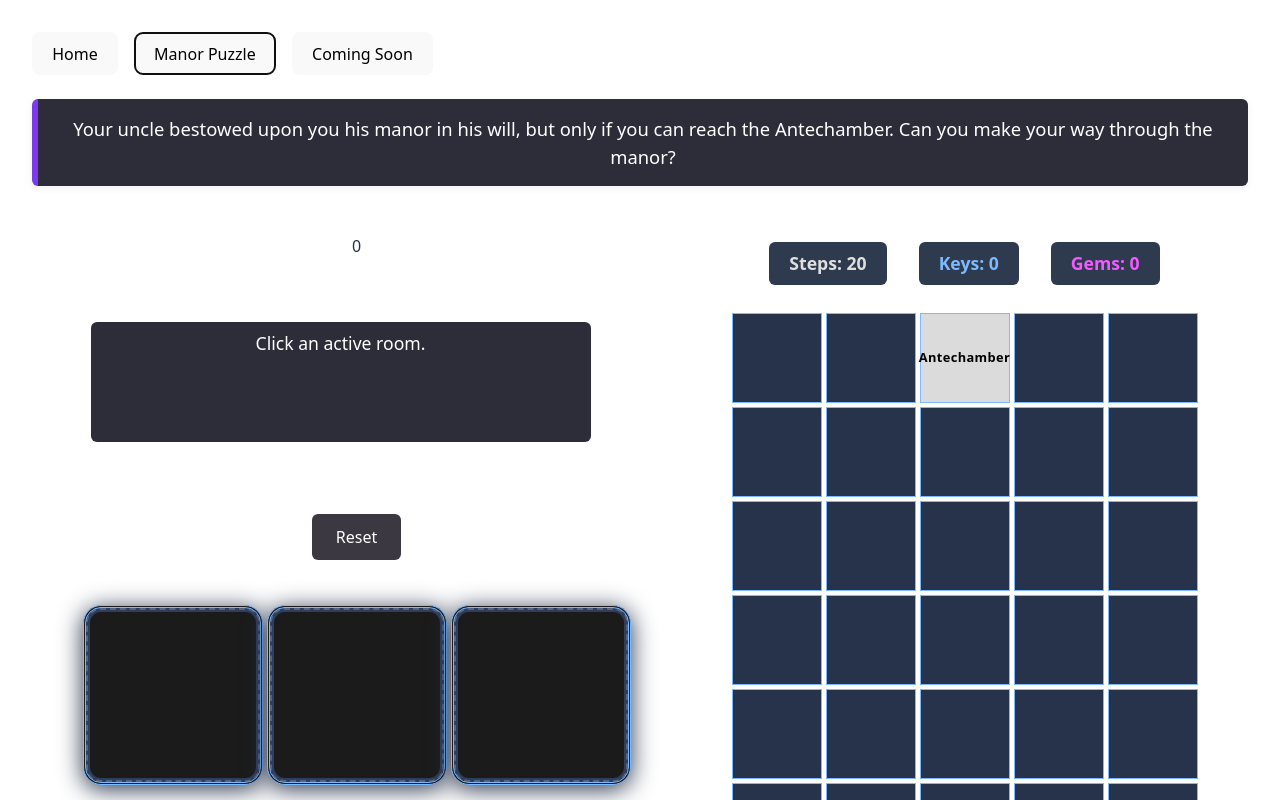
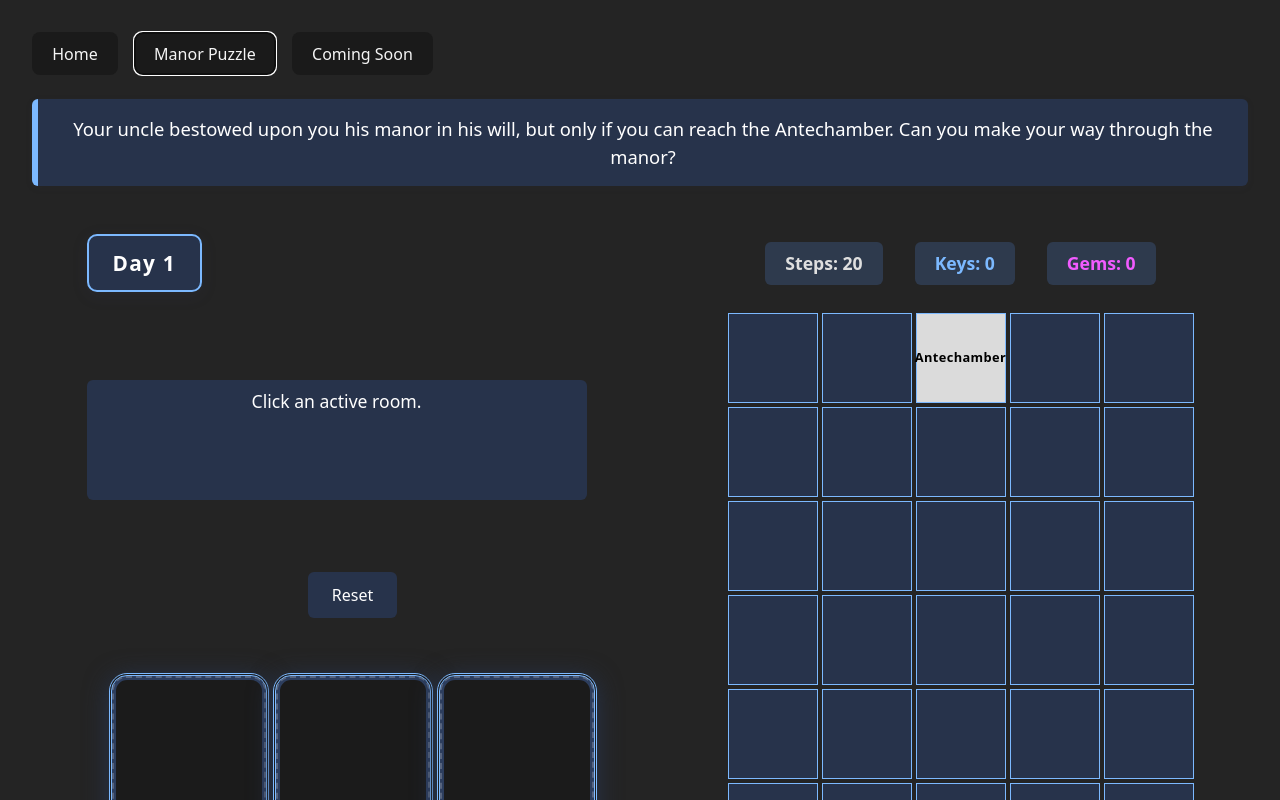
Before and after one commit to JasonMTarka/react-vite-portfolio, a React (Vite) app: page / in a window 1280 px wide. Both pictures are taken after a click on the button "Manor Puzzle". Shown: the top 800 px of the page. Built offline with nearby package versions, Linux system fonts and the light colour scheme.

Commit message:
Fixed light mode, added day display, fixed types

```diff
--- a/src/CSS/Puzzle/Puzzle.css
+++ b/src/CSS/Puzzle/Puzzle.css
@@ -16,6 +16,18 @@
   initial-value: #f15bff;
 }
 
+@property --room-size {
+  syntax: "<length>";
+  inherits: false;
+  initial-value: 90px;
+}
+
+@property --blueprint-size {
+  syntax: "<length>";
+  inherits: false;
+  initial-value: 160px;
+}
+
 .puzzle-grid {
   display: flex;
   flex-direction: column;
@@ -30,8 +42,8 @@
 }
 
 .puzzle-cell {
-  width: 90px;
-  height: 90px;
+  width: var(--room-size);
+  height: var(--room-size);
   background: #e0e0e0;
   border: 1px solid var(--blueprint-lightblue);
   box-sizing: border-box;
@@ -109,8 +121,8 @@
 .puzzle-explain {
   margin-bottom: 1.5rem;
   padding: 1rem 1.5rem;
-  background: #2d2d3a;
-  border-left: 6px solid #7c3aed;
+  background: var(--blueprint-blue);
+  border-left: 6px solid var(--blueprint-lightblue);
   border-radius: 6px;
   font-size: 1.15rem;
   color: #fff;
@@ -121,11 +133,11 @@
   background: #282833;
 }
 
-.clear-grid-btn {
+.reset-btn {
   margin-top: 4rem;
   padding: 0.75rem 1.5rem;
   font-size: 1rem;
-  background: #3b3841;
+  background: var(--blueprint-blue);
   color: #fff;
   border: none;
   border-radius: 6px;
@@ -133,7 +145,7 @@
   transition: background 0.2s;
 }
 
-.clear-grid-btn:hover {
+.reset-btn:hover {
   background: var(--blueprint-lightblue);
   color: black;
 }
@@ -166,7 +178,7 @@
   min-height: 7.5rem; /* Reserve space for up to 4 lines of text */
   margin: 4rem 2rem 0.5rem 0;
   padding: 0.5rem 1.25rem;
-  background: #2d2d3a;
+  background: var(--blueprint-blue);
   color: #fff;
   border-radius: 6px;
   font-size: 1.1rem;
@@ -203,8 +215,8 @@
   flex-direction: column;
   align-items: center;
   justify-content: center;
-  width: 180px;
-  height: 180px;
+  width: var(--blueprint-size);
+  height: var(--blueprint-size);
   background: var(--blueprint-blue);
   border: 3px double var(--blueprint-lightblue);
   box-shadow: 0 4px 24px var(--blueprint-blue), 0 0 0 4px #2d3e5e inset;
@@ -261,3 +273,36 @@
   letter-spacing: 0.05em;
   text-align: center;
 }
+
+.room-name {
+  display: block;
+  width: 100%;
+  text-align: center;
+  font-size: clamp(0.8rem, 1.1vw, 0.9rem);
+  font-weight: 600;
+  line-height: 1.2;
+  white-space: normal;
+  word-break: break-word;
+  overflow: visible;
+}
+
+.day-display {
+  display: block;
+  margin: 0 0 1.5rem 0;
+  padding: 0.7rem 1.5rem;
+  background: var(--blueprint-blue);
+  color: #fff;
+  border-radius: 10px;
+  font-size: 1.3rem;
+  font-weight: 700;
+  letter-spacing: 0.06em;
+  text-align: left;
+  box-shadow: 0 4px 16px rgba(60, 60, 100, 0.13);
+  border: 2px solid var(--blueprint-lightblue);
+  align-self: flex-start;
+}
+
+/* TODO
+@media (prefers-color-scheme: light) {
+
+} */
--- a/src/CSS/index.css
+++ b/src/CSS/index.css
@@ -24,8 +24,6 @@ a:hover {
 
 body {
   margin: 0;
-  /* display: flex;
-  place-items: center; */
   min-width: 320px;
   min-height: 100vh;
 }
@@ -55,14 +53,15 @@ button:focus-visible {
 }
 
 @media (prefers-color-scheme: light) {
-  :root {
+  /* :root {
     color: #213547;
     background-color: #ffffff;
-  }
+  } */
   a:hover {
     color: #747bff;
   }
   button {
-    background-color: #f9f9f9;
+    /* background-color: #f9f9f9; */
+    color: whitesmoke;
   }
 }
--- a/src/Components/Puzzle/Puzzle.tsx
+++ b/src/Components/Puzzle/Puzzle.tsx
@@ -9,9 +9,9 @@ import type { Blueprint, ManorData } from "./types";
 
 const startingState = JSON.stringify(manorData);
 
-const getRuns = () => {
-  const storedRuns = localStorage.getItem("runs");
-  return storedRuns ? parseInt(storedRuns, 10) : 0;
+const getDay = () => {
+  const storedRuns = localStorage.getItem("day");
+  return storedRuns ? parseInt(storedRuns, 10) : 1;
 };
 
 const Puzzle: React.FC = () => {
@@ -28,7 +28,7 @@ const Puzzle: React.FC = () => {
   const [isFrozen, setIsFrozen] = useState(false);
   const [victory, setVictory] = useState(false);
 
-  const [runs, setRuns] = useState(getRuns());
+  const [day, setDay] = useState(getDay());
 
   const saveNewManorState = (
     roomId: string,
@@ -89,9 +89,6 @@ const Puzzle: React.FC = () => {
 
   const updateRoomStatus = (roomId: string, newStatus: string) => {
     saveNewManorState(roomId, "status", newStatus);
-    // const newManorState = { ...manorState };
-    // newManorState[roomId].status = newStatus;
-    // setManorState(newManorState);
     if (newStatus === STATUSES.activated) {
       activateSurroundingRooms(roomId);
     }
@@ -144,9 +141,6 @@ const Puzzle: React.FC = () => {
       ]);
       setKeys(keys - 1);
       saveNewManorState(roomId, "status", STATUSES.current);
-      // const newManorState = { ...manorState };
-      // newManorState[roomId].status = STATUSES.active;
-      // setManorState(newManorState);
       goToChoice();
       return;
     }
@@ -161,7 +155,6 @@ const Puzzle: React.FC = () => {
       return;
     }
 
-    //saveNewManorState(currentRoom, "blueprint", blueprint);
     const newManorState = { ...manorState };
     newManorState[currentRoom].blueprint = blueprint;
     newManorState[currentRoom].blueprint.draftable = false;
@@ -220,12 +213,12 @@ const Puzzle: React.FC = () => {
     setChoicesActive(false);
     setGems(0);
     setKeys(0);
-    setRuns(runs + 1);
+    setDay(day + 1);
     setMessage(["Click an active room."]);
     setSteps(STARTING_STEPS);
     resetBlueprints();
     localStorage.setItem("manorState", "");
-    localStorage.setItem("runs", (runs + 1).toString());
+    localStorage.setItem("day", (day + 1).toString());
   };
 
   const createRoomId = (col: number, row: number) => {
@@ -269,13 +262,13 @@ const Puzzle: React.FC = () => {
         }}
       >
         <div className="side-row-container">
-          <div>{runs}</div>
+          <div className="day-display">Day {day}</div>
           <div className="message-display">
             {message.map((val, i) => {
               return <div key={i}>{val}</div>;
             })}
           </div>
-          <button className="clear-grid-btn" onClick={reset}>
+          <button className="reset-btn" onClick={reset}>
             Reset
           </button>
           <div className="side-row">
--- a/src/Components/Puzzle/Room.tsx
+++ b/src/Components/Puzzle/Room.tsx
@@ -37,11 +37,11 @@ const Room = ({
       id={roomId}
       onClick={() => handleClick(roomId, state.status)}
     >
-      {state.status === STATUSES.locked ? "Locked" : ""}
-      {state.status === STATUSES.active ? "Available" : ""}
       {[state.blueprint?.name].map((line, index) => {
         return <div key={index}>{line}</div>;
       })}
+      {state.status === STATUSES.locked ? "Locked" : ""}
+      {state.status === STATUSES.active ? "Available" : ""}
     </div>
   );
 };
--- a/src/Components/Puzzle/constants.ts
+++ b/src/Components/Puzzle/constants.ts
@@ -1,6 +1,6 @@
-import type { Resource, Operation, Color, Direction } from "./types";
+import type { Resource, Operation, Color, Direction, Status } from "./types";
 
-export const STATUSES = {
+export const STATUSES: Record<Status, Status> = {
   inactive: "inactive",
   active: "active",
   activated: "activated",
--- a/src/Components/Puzzle/types.ts
+++ b/src/Components/Puzzle/types.ts
@@ -27,7 +27,7 @@ export interface Effect {
 
 export interface ManorData {
   [key: string]: {
-    status: string;
+    status: Status;
     blueprint?: Blueprint;
   };
 }
```
